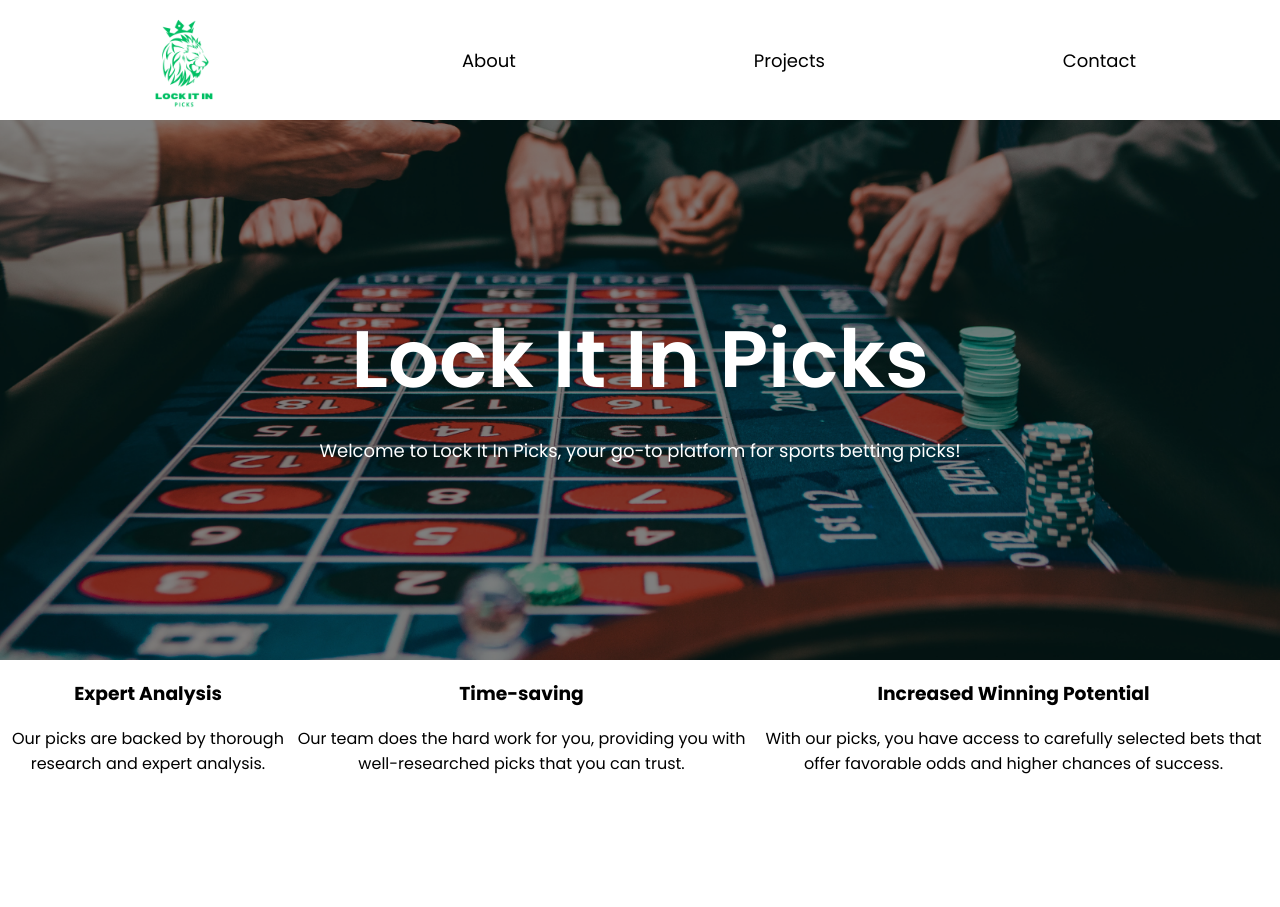
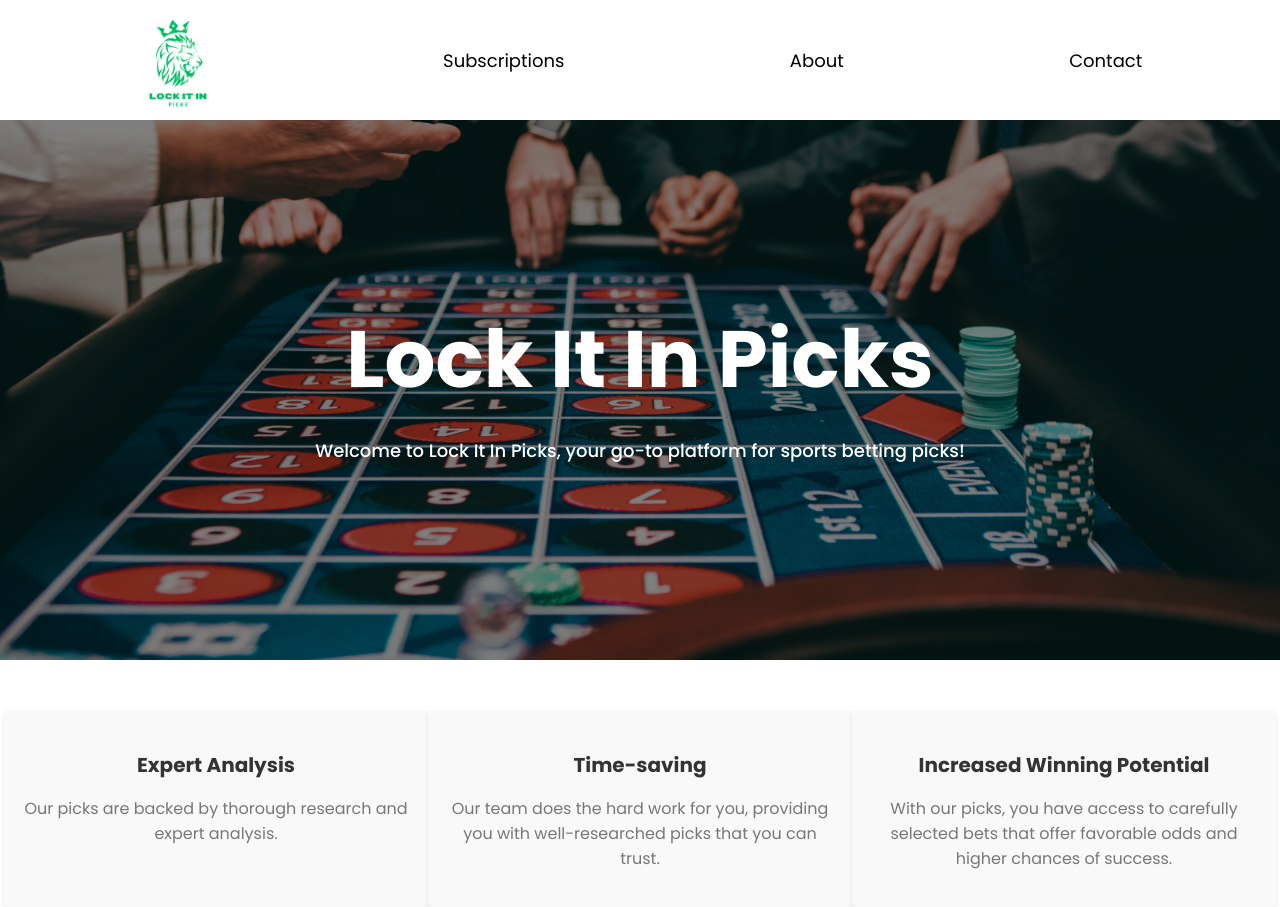
Before and after one commit to JoshuaNogues/picksite, a React (Create React App) app: page / in a window 1280 px wide. Before the commit the page ends 800 px from the top, so only its background shows below. Built offline with nearby package versions, Linux system fonts and the light colour scheme.

Commit message:
benefits section

```diff
--- a/src/components/Navbar.js
+++ b/src/components/Navbar.js
@@ -6,8 +6,8 @@
     return (
       <nav className="navbar">
         <Link className='navnar-link' to='/'><img className='logo' src={logo} alt='logo'/></Link>
+        <Link className='navbar-link' to="subscriptions" smooth={true} duration={500}>Subscriptions</Link>
         <Link className='navbar-link' to="about" smooth={true} duration={500}>About</Link>
-        <Link className='navbar-link' to="projects" smooth={true} duration={500}>Projects</Link>
         <Link className='navbar-link' to="contact" smooth={true} duration={500}>Contact</Link>
       </nav>
     );
--- a/src/index.css
+++ b/src/index.css
@@ -53,7 +53,7 @@
 
 .hero h1 {
   color: white;
-  font-weight: 600;
+  font-weight: 700;
   font-size: 5rem;
   margin: 0;
   padding: 0%;
@@ -62,13 +62,36 @@
 .hero p {
   color: white;
   font-size: 18px;
+  font-weight: 500;
 }
 
 
 .benefits {
   display: flex;
   justify-content: center;
+  align-items: top;
+  margin-top: 50px;
 }
+
+.benefits div {
+  width: 30%;
+  background-color: #f9f9f9;
+  padding: 20px;
+  border-radius: 5px;
+  box-shadow: 0 2px 4px rgba(0, 0, 0, 0.1);
+}
+
+.benefits h3 {
+  font-size: 20px;
+  color: #333;
+  margin-bottom: 10px;
+}
+
+.benefits p {
+  font-size: 16px;
+  color: #777;
+}
+
 
 .footer {
   background-color: #f2f2f2;
```
